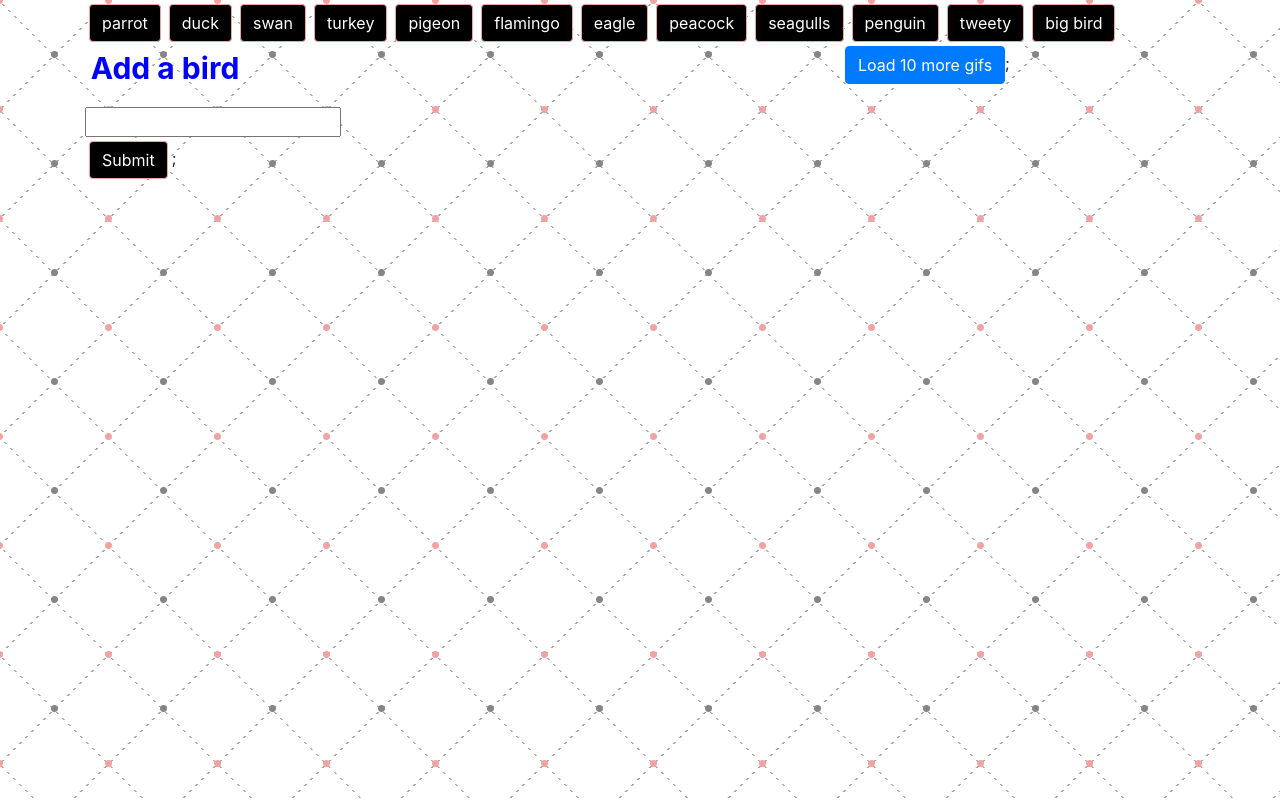
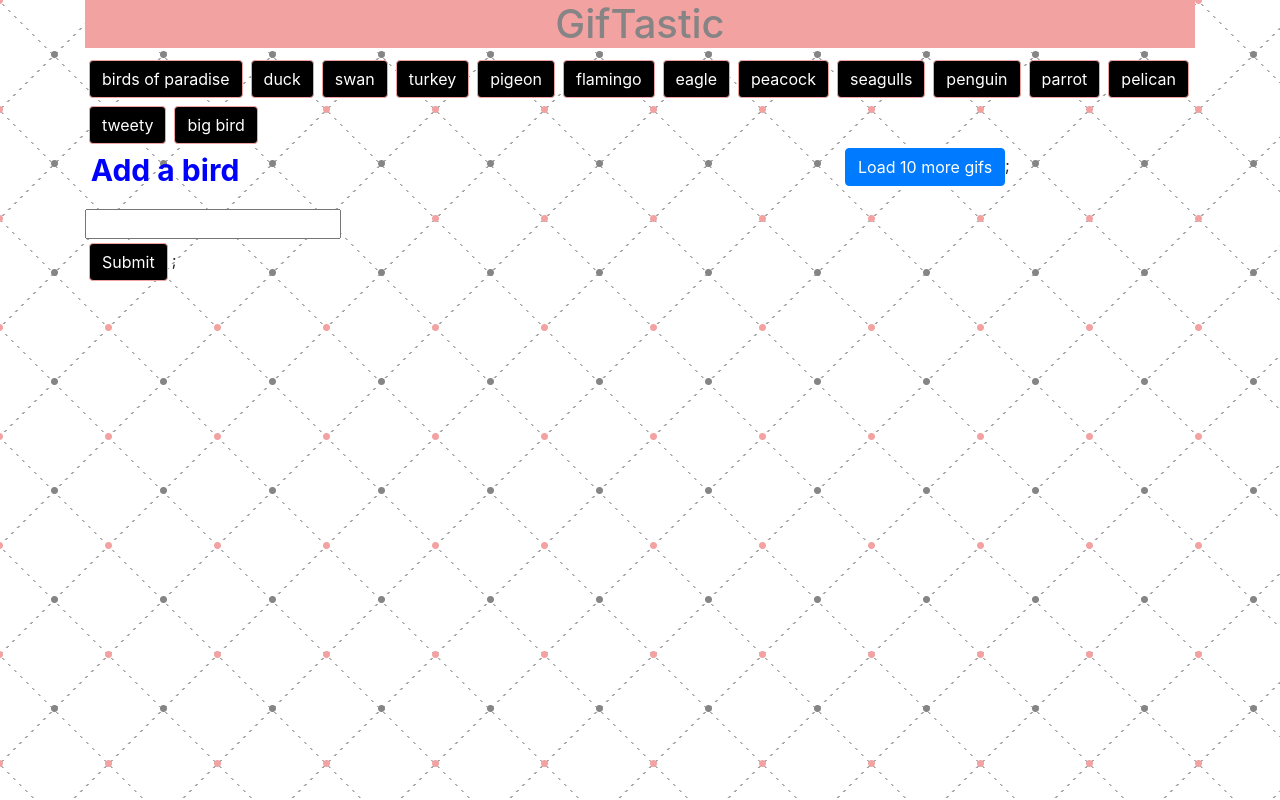
Before and after one commit to marciamoss/GifTastic, a plain HTML site: page index.html in a window 1280 px wide. Drawn offline with nearby package versions, Linux system fonts and the light colour scheme.

Commit message:
Added title

```diff
--- a/assets/css/style.css
+++ b/assets/css/style.css
@@ -4,6 +4,11 @@
     border-style: ridge;
     border-color: rgb(243, 162, 162);
     float: left;
+}
+h1{
+    text-align: center;
+    background-color: rgb(243, 162, 162);
+    color:rgb(134, 132, 132);
 }
 body{
     background:
--- a/assets/javascript/hw.js
+++ b/assets/javascript/hw.js
@@ -1,5 +1,5 @@
 $(document).ready(function() {
-    var topics=['parrot','duck','swan','turkey','pigeon','flamingo','eagle','peacock','seagulls','penguin','tweety','big bird'],
+    var topics=['birds of paradise','duck','swan','turkey','pigeon','flamingo','eagle','peacock','seagulls','penguin','parrot','pelican','tweety','big bird'],
     staticimg=[],gifimg=[],staticstatus=[{image:"",status:""}], currentid="",previd=[], pointer;
 
 
--- a/index.html
+++ b/index.html
@@ -12,6 +12,11 @@
     </head>
     <body>
         <div class="container">
+            <div class="row">
+                <div class="col-12 col-sm-12 col-md-12 col-lg-12 col-xl-12">
+                    <h1>GifTastic</h1>
+                </div>
+            </div>
             <div class="row ">
                 <div class="col-12 col-sm-12 col-md-12 col-lg-12 col-xl-12 topics"></div>
             </div>
```
